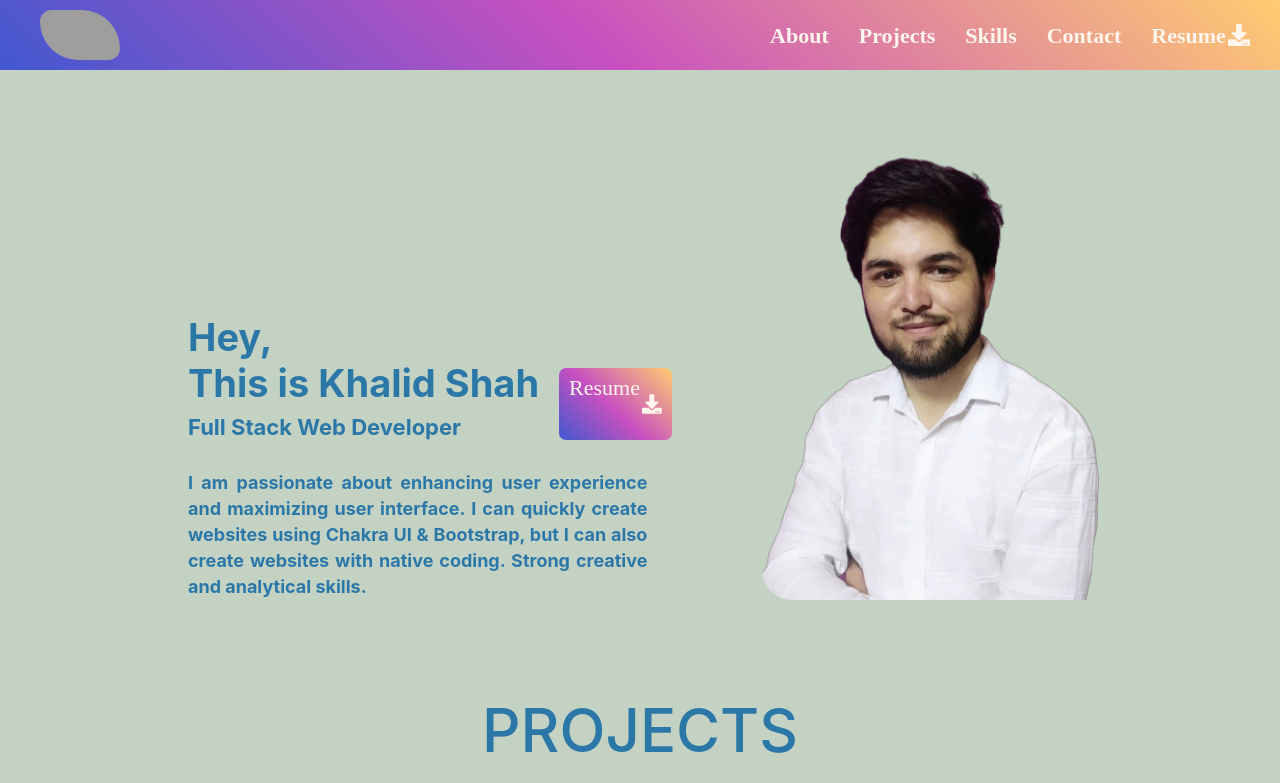
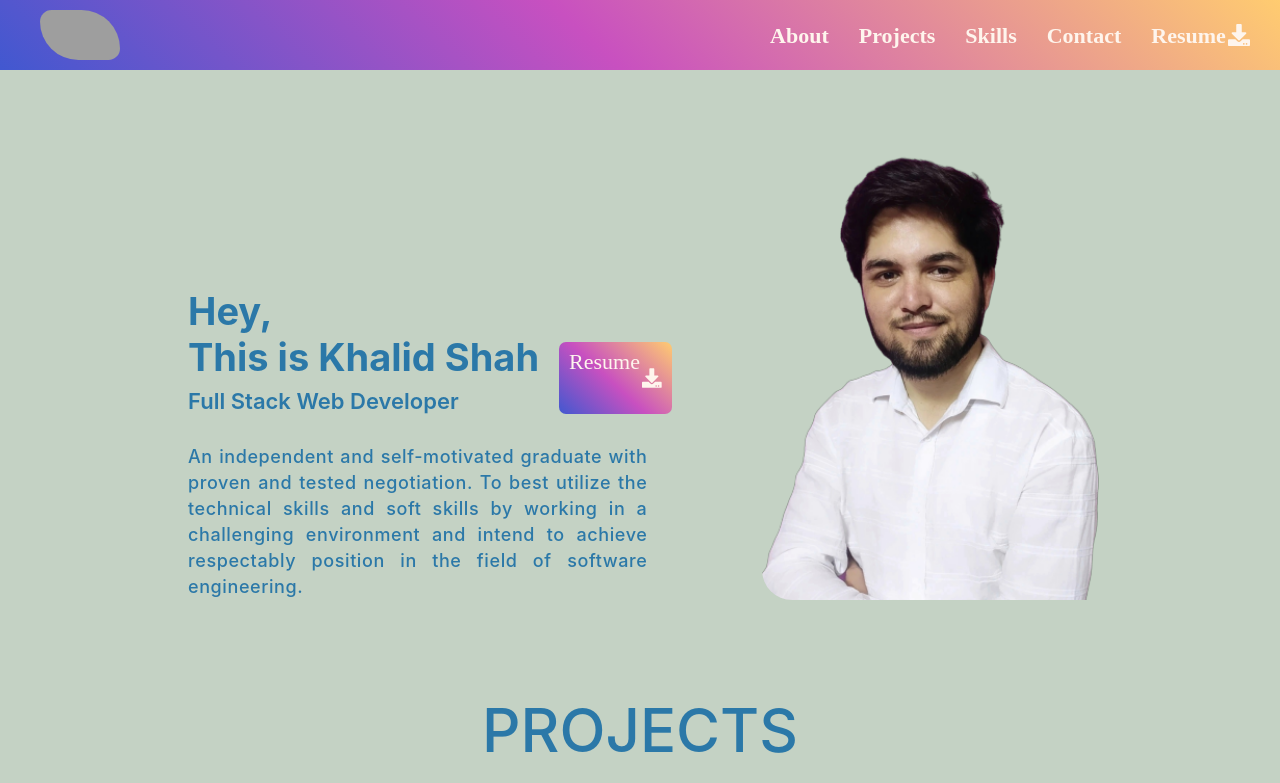
Before and after one commit to Khalidshah12/Khalidshah12.github.io, a React (Create React App) app: page / in a window 1280 px wide. Shown: the top 783 px of the page. Built offline with nearby package versions, Linux system fonts and the light colour scheme; grey boxes are pictures that could not be loaded.

Commit message:
updated about section

```diff
--- a/src/Components/About/About.jsx
+++ b/src/Components/About/About.jsx
@@ -22,10 +22,9 @@ export default function About({ colorMode }) {
                         <p className={style.name}>I am Khalid Shah</p>
                         <p className={style.name}>Full Stack Web Developer</p>
                         <p className={style.name}>I live in Bhusawal, Maharastra, India</p>
-                        <p className={style.namep}>I am a dedicated, organized and methodical
-                            individual. I have good interpersonal skills, am an
-                            excellent team worker and am keen and very willing to
-                            learn and develop new skills.</p>
+                        <p className={style.namep}>An independent and self-motivated graduate with proven and tested negotiation. To best utilize the
+                            technical skills and soft skills by working in a challenging environment and intend to achieve respectably
+                            position in the field of software engineering.</p>
                         <Box id={style.resumeDiv} backgroundColor={colorMode === 'light' ? "#1e5a68" : '#488A99'}>
                             <a id={style.resumeButton} href="./Khalid_Shah_Resume.pdf" download="Khalid Shah's Resume">Resume &nbsp;<FaDownload className={style.resumeDownloadLogo} /></a>
                         </Box>
--- a/src/Components/Home/Home.jsx
+++ b/src/Components/Home/Home.jsx
@@ -16,13 +16,15 @@ export default function Home({ colorMode }) {
                         <Box id={style.resumeHomeDiv} display='flex' justifyContent='space-between' alignItems='end' w='80%' mb='30px'>
                             <Box>
                                 <Heading id={style.myName}><span>Hey,</span><br />This is Khalid Shah</Heading>
-                                <Heading id={style.title}>Full Stack Web Developer</Heading>
+                                <Heading id={style.title} fontWeight='600'>Full Stack Web Developer</Heading>
                             </Box>
                             <Box id={style.resumeDiv} >
                                 <a id={style.resumeButton} href="./Khalid_Shah_Resume.pdf" download="Khalid-Shah-Resume">Resume &nbsp;<FaDownload className={style.resumeDownloadLogo} /></a>
                             </Box>
                         </Box>
-                        <Heading id={style.detail}>I am passionate about enhancing user experience and maximizing user interface. I can quickly create websites using Chakra UI & Bootstrap, but I can also create websites with native coding. Strong creative and analytical skills. </Heading>
+                        <Heading id={style.detail} fontWeight='500'>An independent and self-motivated graduate with proven and tested negotiation. To best utilize the
+                            technical skills and soft skills by working in a challenging environment and intend to achieve respectably
+                            position in the field of software engineering.</Heading>
                         <Box id={style.resumeDivSmall} >
                             <a id={style.resumeButton} href="./Khalid_Shah_Resume.pdf" download="Khalid-Shah-Resume">Resume &nbsp;<FaDownload className={style.resumeDownloadLogo} /></a>
                         </Box>
--- a/src/Components/Home/Home.module.css
+++ b/src/Components/Home/Home.module.css
@@ -48,6 +48,7 @@
   width: 80%;
   line-height: 26px;
   font-size: 18px;
+  letter-spacing: 0.6px;
 }
 
 #resumeHomeDiv {
```
